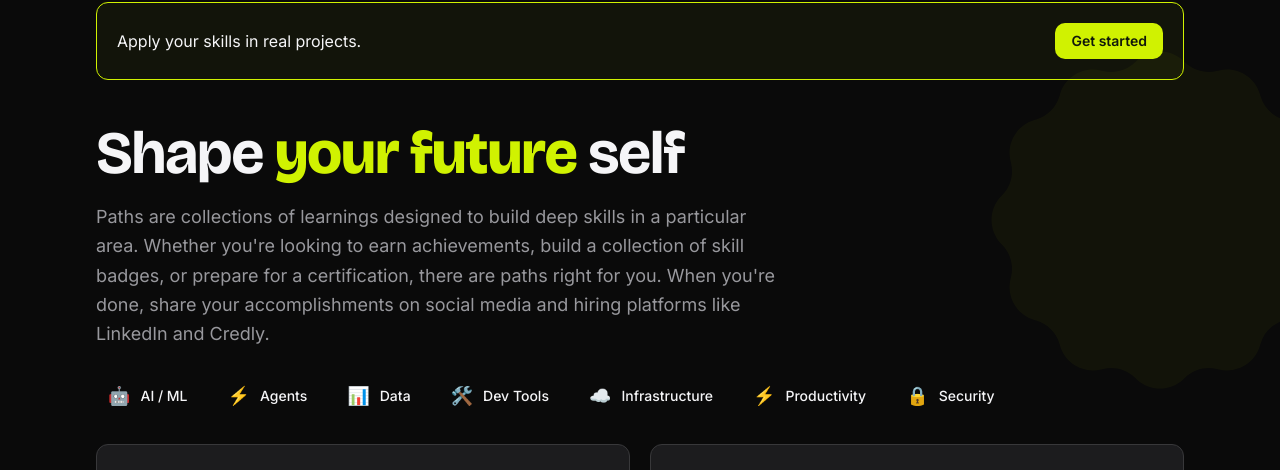
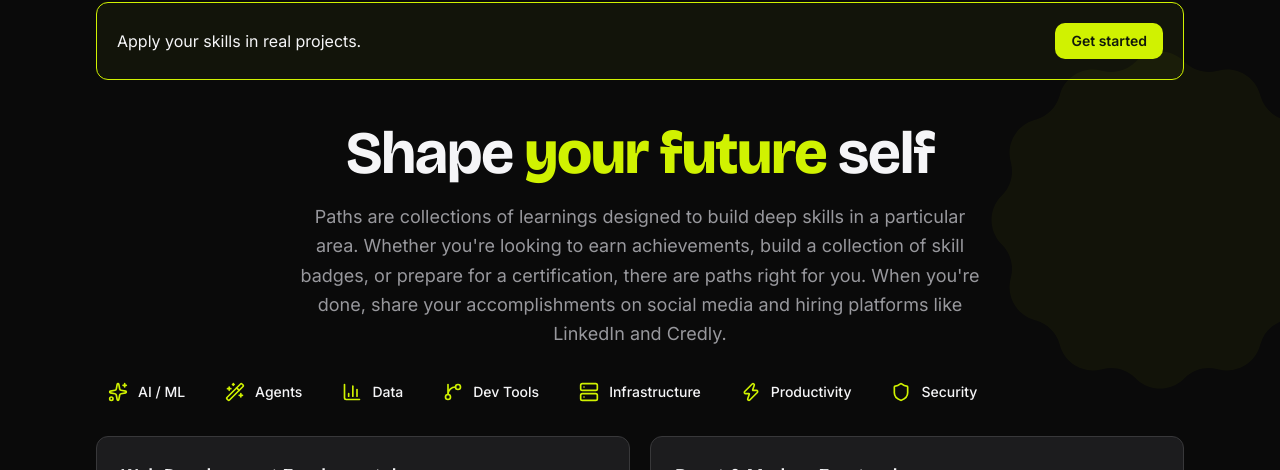
Before and after one commit to devabraham001-eng/Techtribe, a Next.js app: page /learn in a window 1280 px wide. Shown: the part 214-684 px from the top of the page. Built offline with nearby package versions, Linux system fonts and the light colour scheme; no server answers.

Commit message:
Center hero section, replace emoji icons with lucide-react icons

```diff
--- a/src/app/(main)/learn/page.tsx
+++ b/src/app/(main)/learn/page.tsx
@@ -1,6 +1,7 @@
 import * as React from "react";
 import Link from "next/link";
 import type { Metadata } from "next";
+import { Sparkles, Wand2, BarChart3, GitBranch, Server, Zap, Shield } from "lucide-react";
 import { CredentialsAccordion } from "@/components/learn/CredentialsAccordion";
 
 export const metadata: Metadata = {
@@ -92,11 +93,11 @@ export default async function LearnPage() {
 
         {/* ===== INTRO ===== */}
         <section className="paths-intro" style={{ position: "relative", zIndex: 1 }}>
-          <div className="mx-auto max-w-6xl px-4 sm:px-6 lg:px-8 pt-8 sm:pt-10 pb-6">
-            <h2 className="paths-headline font-heading text-4xl sm:text-5xl lg:text-6xl font-bold tracking-tight text-foreground leading-[1.1]" style={{ maxWidth: 720 }}>
+          <div className="mx-auto max-w-6xl px-4 sm:px-6 lg:px-8 pt-8 sm:pt-10 pb-6 text-center">
+            <h2 className="paths-headline font-heading text-4xl sm:text-5xl lg:text-6xl font-bold tracking-tight text-foreground leading-[1.1] mx-auto" style={{ maxWidth: 720 }}>
               Shape <strong className="text-primary">your future</strong> self
             </h2>
-            <p className="paths-description mt-4 text-base sm:text-lg leading-relaxed" style={{ color: "#98989d", maxWidth: 680 }}>
+            <p className="paths-description mt-4 text-base sm:text-lg leading-relaxed mx-auto" style={{ color: "#98989d", maxWidth: 680 }}>
               Paths are collections of learnings designed to build deep skills in a particular area.
               Whether you&apos;re looking to earn achievements, build a collection of skill badges,
               or prepare for a certification, there are paths right for you. When you&apos;re done,
@@ -110,21 +111,24 @@ export default async function LearnPage() {
           <div className="mx-auto max-w-6xl px-4 sm:px-6 lg:px-8 pb-6">
             <div className="flex flex-wrap gap-4">
               {[
-                { id: "ai", label: "AI / ML", icon: "🤖" },
-                { id: "agents", label: "Agents", icon: "⚡" },
-                { id: "data", label: "Data", icon: "📊" },
-                { id: "devtools", label: "Dev Tools", icon: "🛠️" },
-                { id: "infrastructure", label: "Infrastructure", icon: "☁️" },
-                { id: "productivity", label: "Productivity", icon: "⚡" },
-                { id: "security", label: "Security", icon: "🔒" },
-              ].map((cat) => (
-                <a key={cat.id} href={`/learn?category=${cat.id}`} style={{ textDecoration: "none" }}>
-                  <div className="category-block flex items-center gap-2.5 px-3 py-2.5 rounded-lg transition-all hover:bg-white/[0.03]" style={{ background: "transparent" }}>
-                    <span className="category-icon text-lg" role="img" aria-label={cat.label}>{cat.icon}</span>
-                    <p className="category-title text-sm font-medium" style={{ color: "#f5f5f7" }}>{cat.label}</p>
-                  </div>
-                </a>
-              ))}
+                { id: "ai", label: "AI / ML", icon: Sparkles },
+                { id: "agents", label: "Agents", icon: Wand2 },
+                { id: "data", label: "Data", icon: BarChart3 },
+                { id: "devtools", label: "Dev Tools", icon: GitBranch },
+                { id: "infrastructure", label: "Infrastructure", icon: Server },
+                { id: "productivity", label: "Productivity", icon: Zap },
+                { id: "security", label: "Security", icon: Shield },
+              ].map((cat) => {
+                const Icon = cat.icon;
+                return (
+                  <a key={cat.id} href={`/learn?category=${cat.id}`} style={{ textDecoration: "none" }}>
+                    <div className="category-block flex items-center gap-2.5 px-3 py-2.5 rounded-lg transition-all hover:bg-white/[0.03]" style={{ background: "transparent" }}>
+                      <Icon className="category-icon h-5 w-5" style={{ color: "#D0F201" }} />
+                      <p className="category-title text-sm font-medium" style={{ color: "#f5f5f7" }}>{cat.label}</p>
+                    </div>
+                  </a>
+                );
+              })}
             </div>
           </div>
         </section>
```
